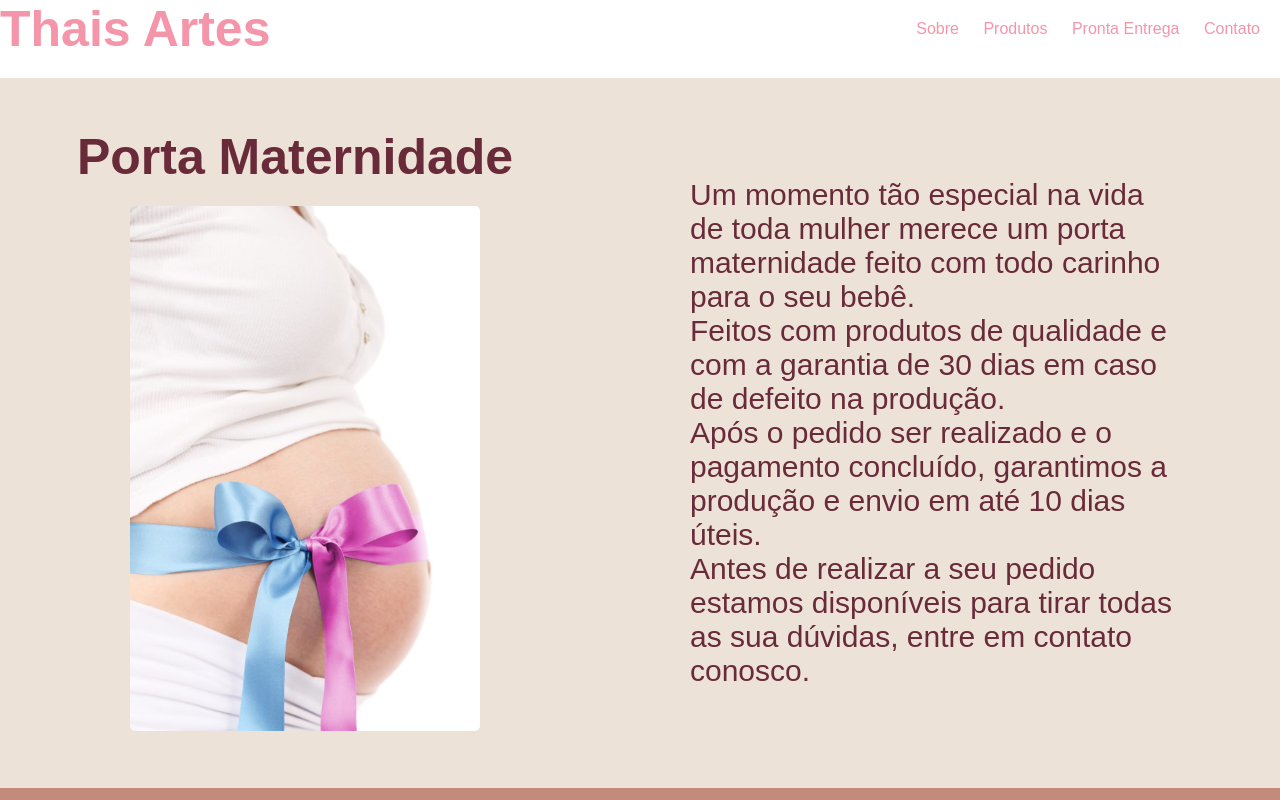
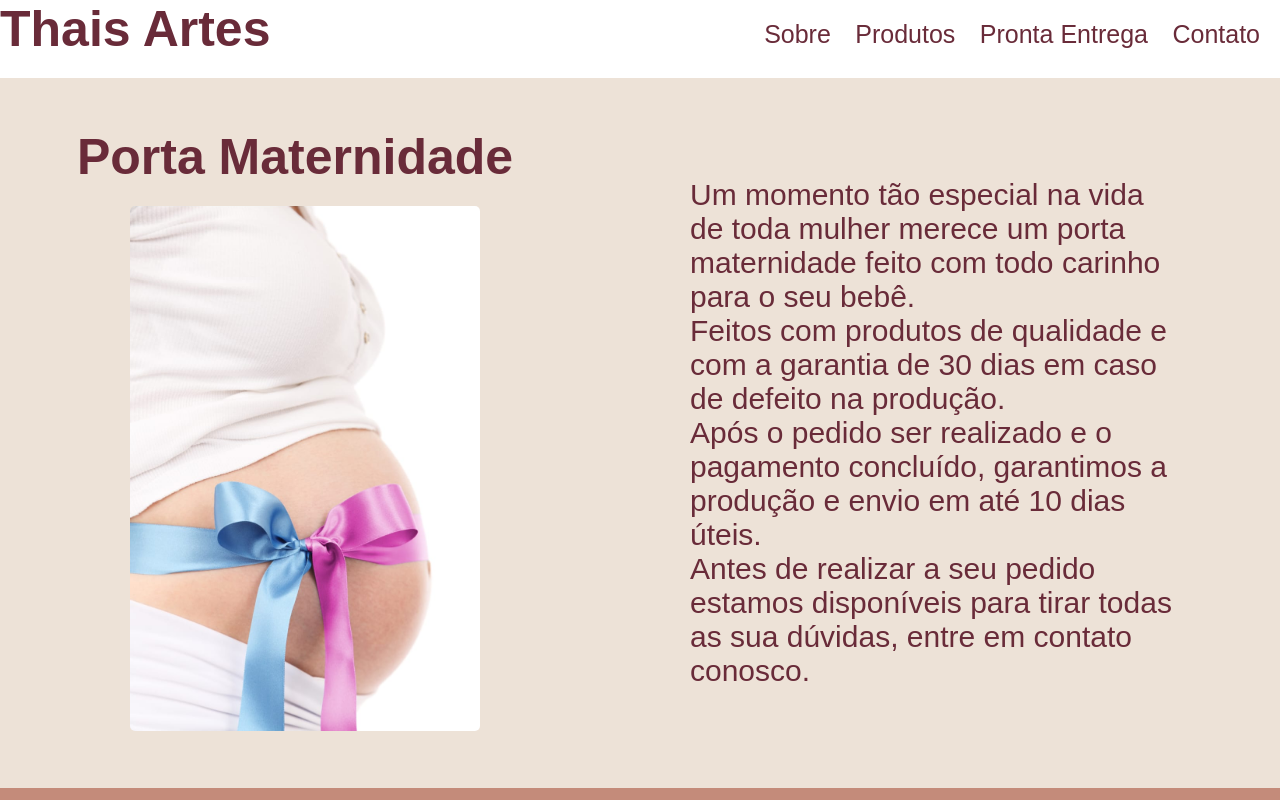
Before and after one commit to almmatheus/porta-maternidade, a plain HTML site: page index.html in a window 1280 px wide. Shown: the top 800 px of the page. Drawn offline with nearby package versions, Linux system fonts and the light colour scheme; a script that the page names is missing.

Commit message:
Alteração no font-size do header.

```diff
--- a/style.css
+++ b/style.css
@@ -15,7 +15,7 @@ header{
 }
 
 header h2{
-    color: #F595AA;
+    color: #692B39;
     font-size: 50px;
 }
 
@@ -27,7 +27,8 @@ header nav ul li{
 
 header nav ul li a{
     text-decoration: none;
-    color: #F595AA;
+    color: #692B39;
+    font-size: 25px;
 }
 
 /* Estilo da section sobre */
```
